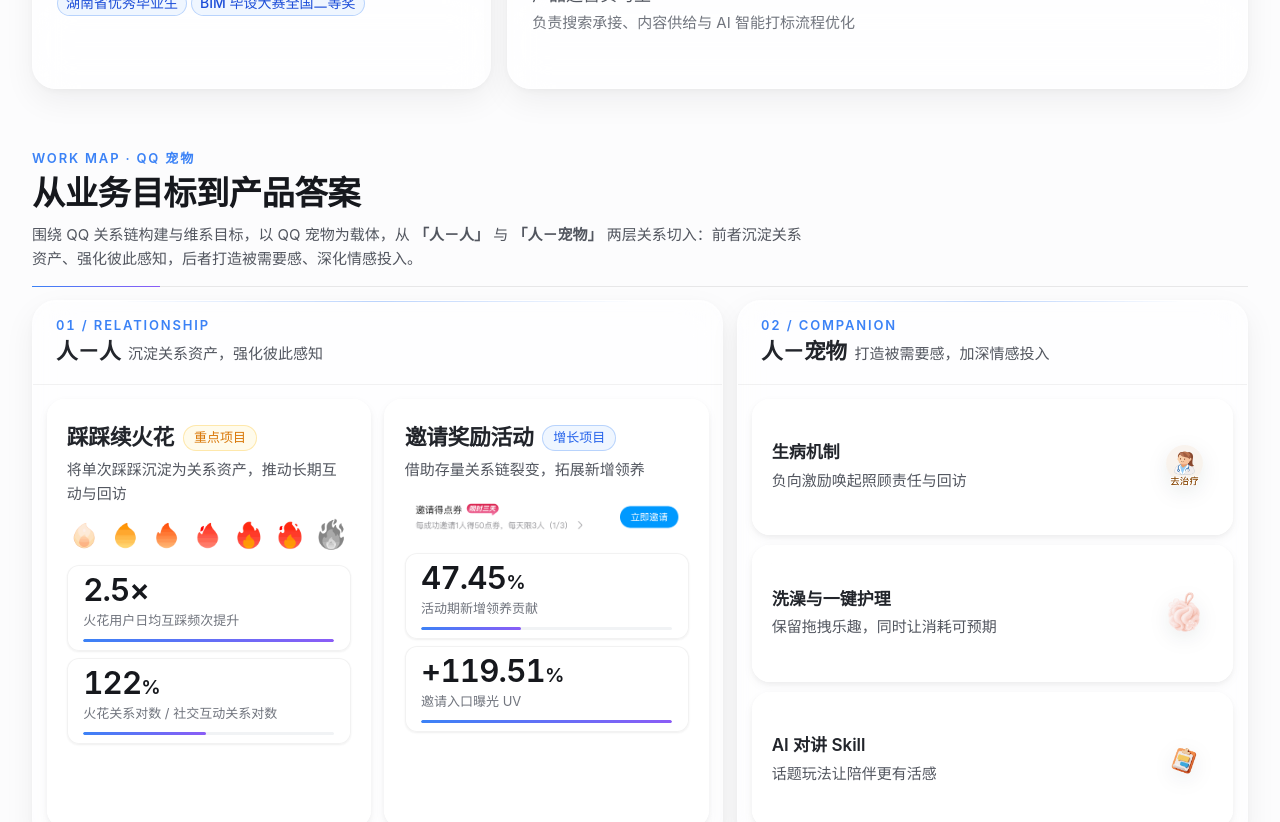
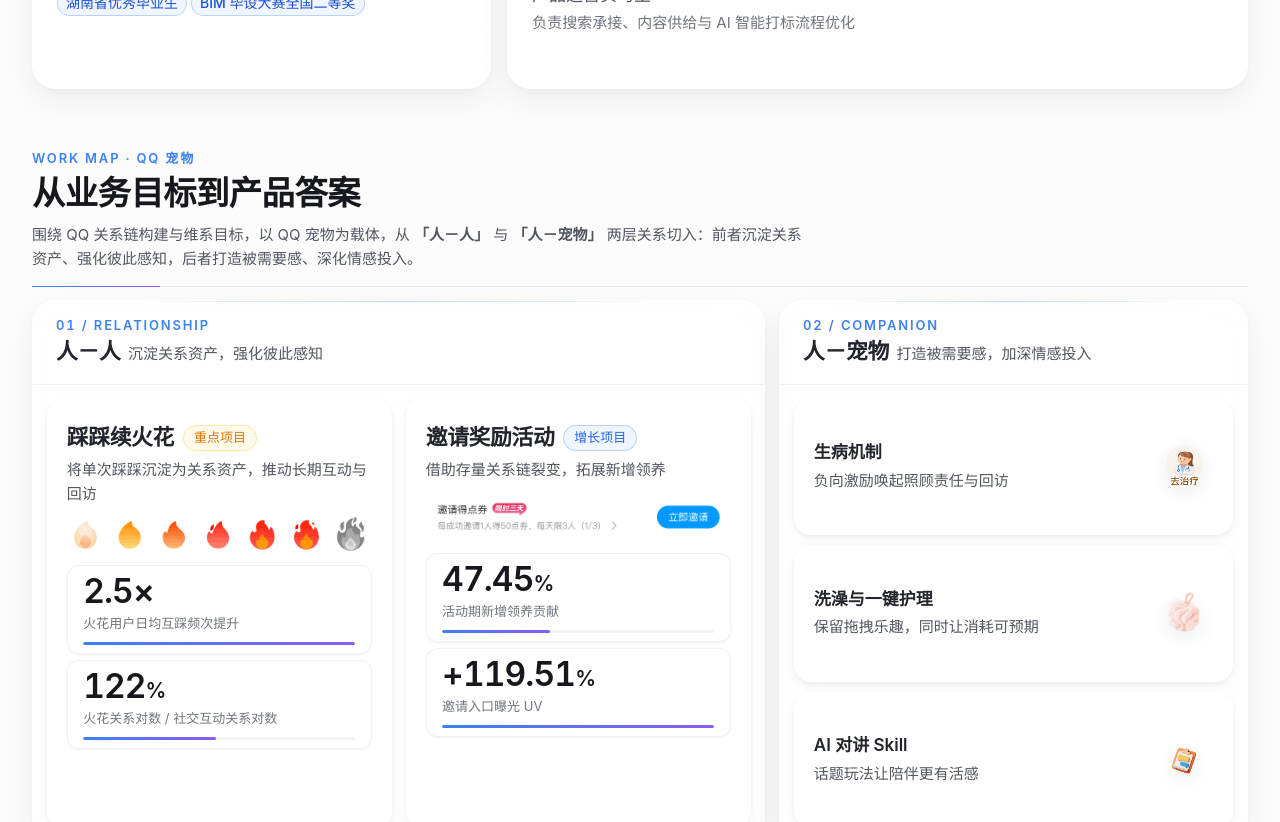
Before and after one commit to kajun2002/portfolio-site, a React (Vite) app: page /#about in a window 1280 px wide. Shown: the part 1399-2221 px from the top of the page. Built offline with nearby package versions, Linux system fonts and the light colour scheme.

Commit message:
Work map: narrow companion column 1.15/.85 -> 1.22/.78

```diff
--- a/app/globals.css
+++ b/app/globals.css
@@ -165,7 +165,7 @@ img { display:block; max-width:100%; }
 
 .work-deck { position:relative; scroll-margin-top:var(--nav-h); background:transparent; }
 .work-overview { position:relative; min-height:calc(100svh - var(--nav-h)); padding-block:var(--sp-12) var(--sp-16); }
-.work-tree { display:grid; grid-template-columns:minmax(0,1.15fr) minmax(0,.85fr); gap:var(--sp-4); margin-top:var(--sp-6); }
+.work-tree { display:grid; grid-template-columns:minmax(0,1.22fr) minmax(0,.78fr); gap:var(--sp-4); margin-top:var(--sp-6); }
 .tree-branch { position:relative; min-width:0; display:flex; flex-direction:column; overflow:hidden; border:1px solid var(--glass-line); border-radius:var(--r-lg); background:var(--glass-1); box-shadow:var(--shadow-glass); -webkit-backdrop-filter:var(--glass-blur-md); backdrop-filter:var(--glass-blur-md); }
 .tree-branch::after { content:""; position:absolute; left:12%; right:12%; top:0; height:1px; background:var(--grad-hair); }
 .branch-title { display:grid; grid-template-columns:auto minmax(0,1fr); align-items:baseline; column-gap:var(--sp-2); row-gap:var(--sp-2); padding:var(--sp-6); border-bottom:1px solid var(--border-hairline); }
```
